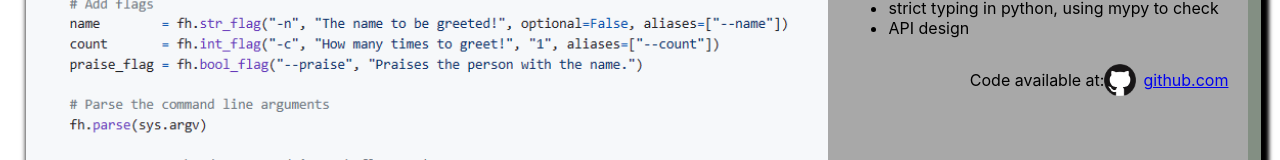
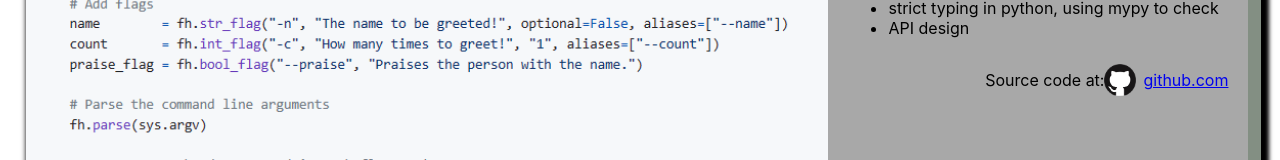
Before and after one commit to meee-low/meee-low.github.io, a React (Create React App) app: page / in a window 1280 px wide. Shown: the part 260-420 px from the top of the page. Built offline with nearby package versions, Linux system fonts and the light colour scheme.

Commit message:
Changed source code message

```diff
--- a/src/components/micro_components/CodeLink.tsx
+++ b/src/components/micro_components/CodeLink.tsx
@@ -15,7 +15,7 @@ const CodeLink: React.FC<{ url: string }> = ({ url }) => {
 
   const match = url.match(/^(?:https?:\/\/)?(?:[^@\n]+@)?(?:www\.)?([^:/\n]+)/);
 
-  const message = "Code available at: ";
+  const message = "Source code at:";
 
   let domain = "";
   let iconPath = "";
```
